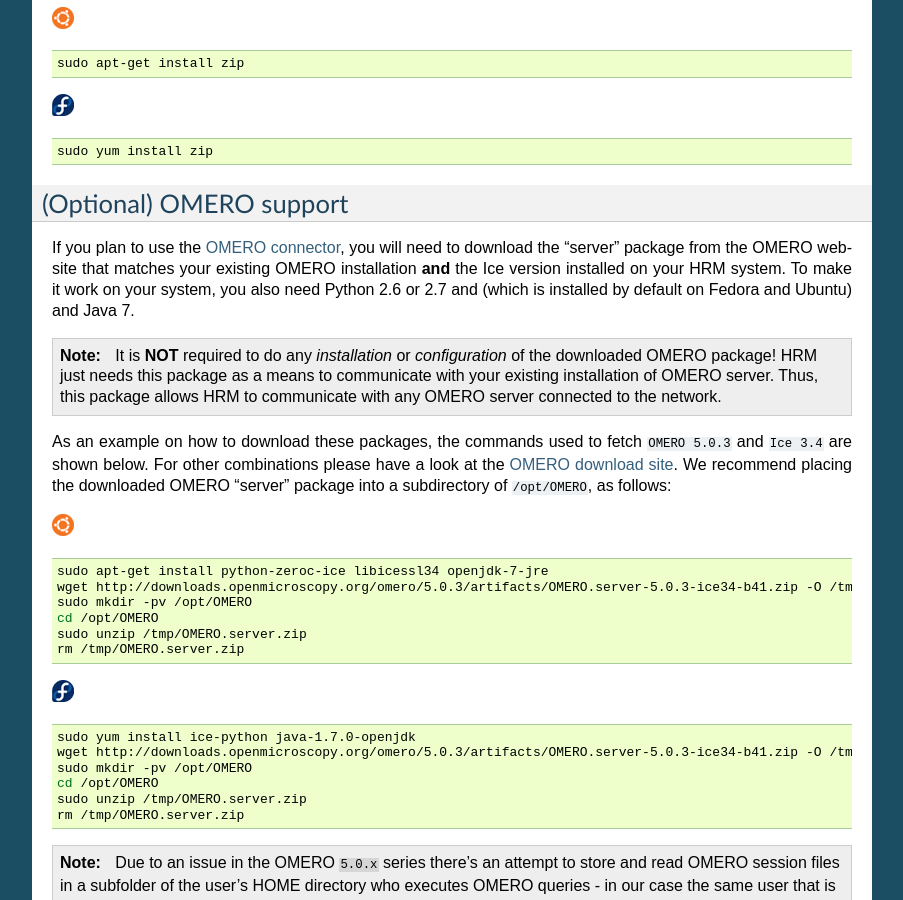
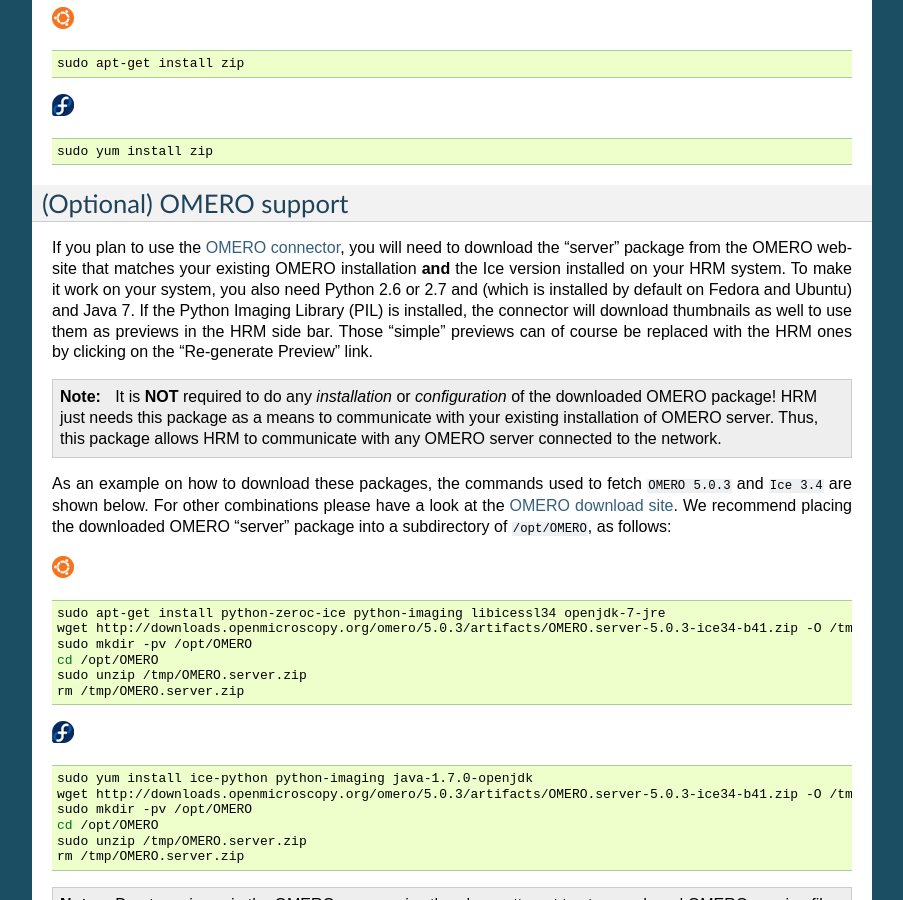
Before and after one commit to aarpon/hrm_docs, a Sphinx documentation site: the page built from docs/admin/prerequisites.rst, in a window 1280 px wide and 900 px high, scrolled down 4044 px. Shown: the whole window, without its empty margins (198-1101 px from the left). Built offline with Sphinx 7.4.7, drawn with Linux system fonts in a browser that asks for light colours.

Commit message:
Add PIL for the OMERO connector.
refs #383

```diff
--- a/docs/admin/prerequisites.rst
+++ b/docs/admin/prerequisites.rst
@@ -238,7 +238,10 @@ If you plan to use the :ref:`connector_omero`, you will need to download the
 "server" package from the OMERO website that matches your existing OMERO
 installation **and** the Ice version installed on your HRM system. To make it
 work on your system, you also need Python 2.6 or 2.7 and (which is installed by
-default on Fedora and Ubuntu) and Java 7.
+default on Fedora and Ubuntu) and Java 7. If the Python Imaging Library (PIL)
+is installed, the connector will download thumbnails as well to use them as
+previews in the HRM side bar. Those "simple" previews can of course be replaced
+with the HRM ones by clicking on the "Re-generate Preview" link.
 
 .. note::
 
@@ -260,7 +263,7 @@ downloaded OMERO
 
 .. code-block:: sh
 
-    sudo apt-get install python-zeroc-ice libicessl34 openjdk-7-jre
+    sudo apt-get install python-zeroc-ice python-imaging libicessl34 openjdk-7-jre
     wget http://downloads.openmicroscopy.org/omero/5.0.3/artifacts/OMERO.server-5.0.3-ice34-b41.zip -O /tmp/OMERO.server.zip
     sudo mkdir -pv /opt/OMERO
     cd /opt/OMERO
@@ -271,7 +274,7 @@ downloaded OMERO
 
 .. code-block:: sh
 
-    sudo yum install ice-python java-1.7.0-openjdk
+    sudo yum install ice-python python-imaging java-1.7.0-openjdk
     wget http://downloads.openmicroscopy.org/omero/5.0.3/artifacts/OMERO.server-5.0.3-ice34-b41.zip -O /tmp/OMERO.server.zip
     sudo mkdir -pv /opt/OMERO
     cd /opt/OMERO
```
